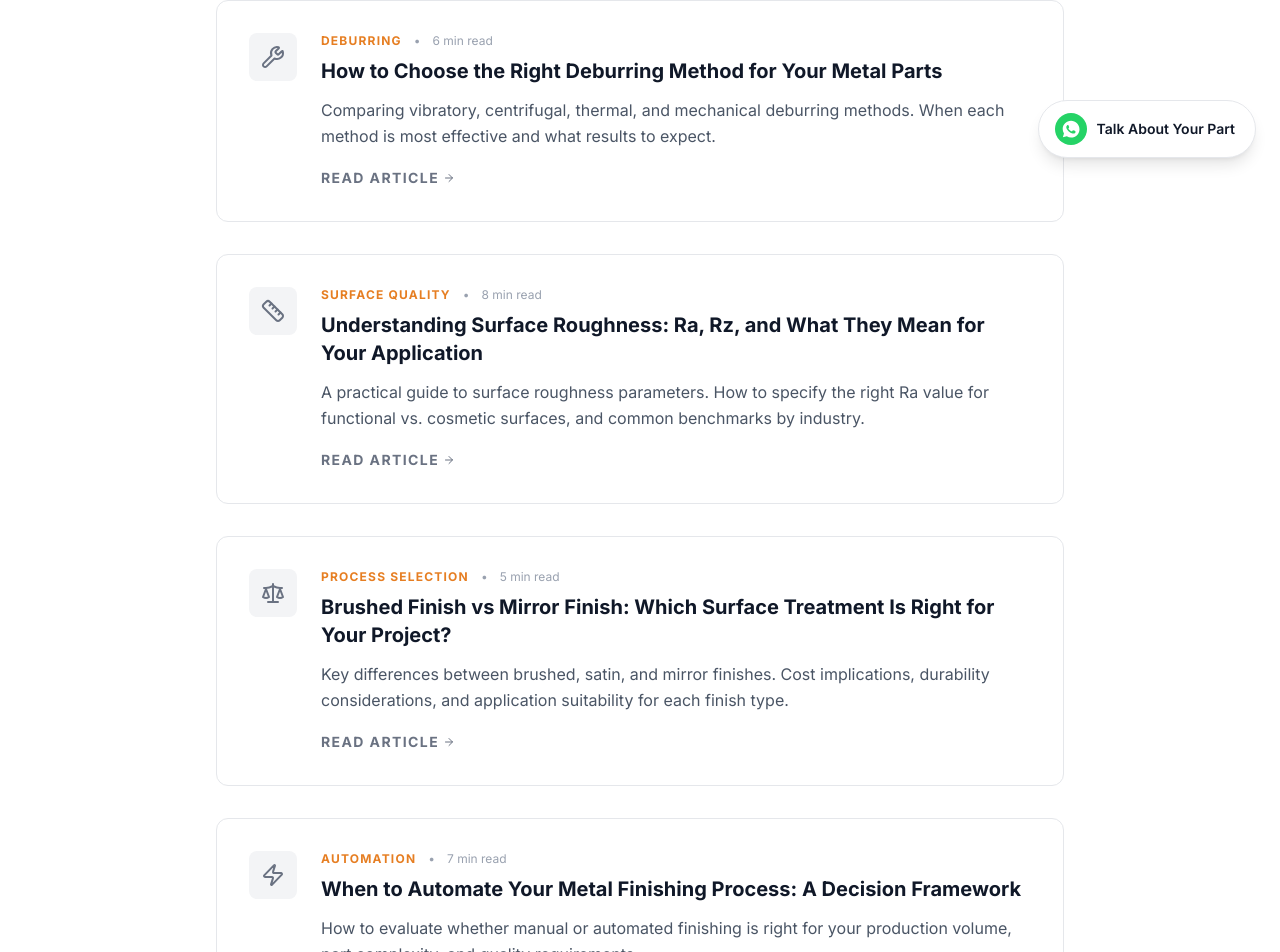
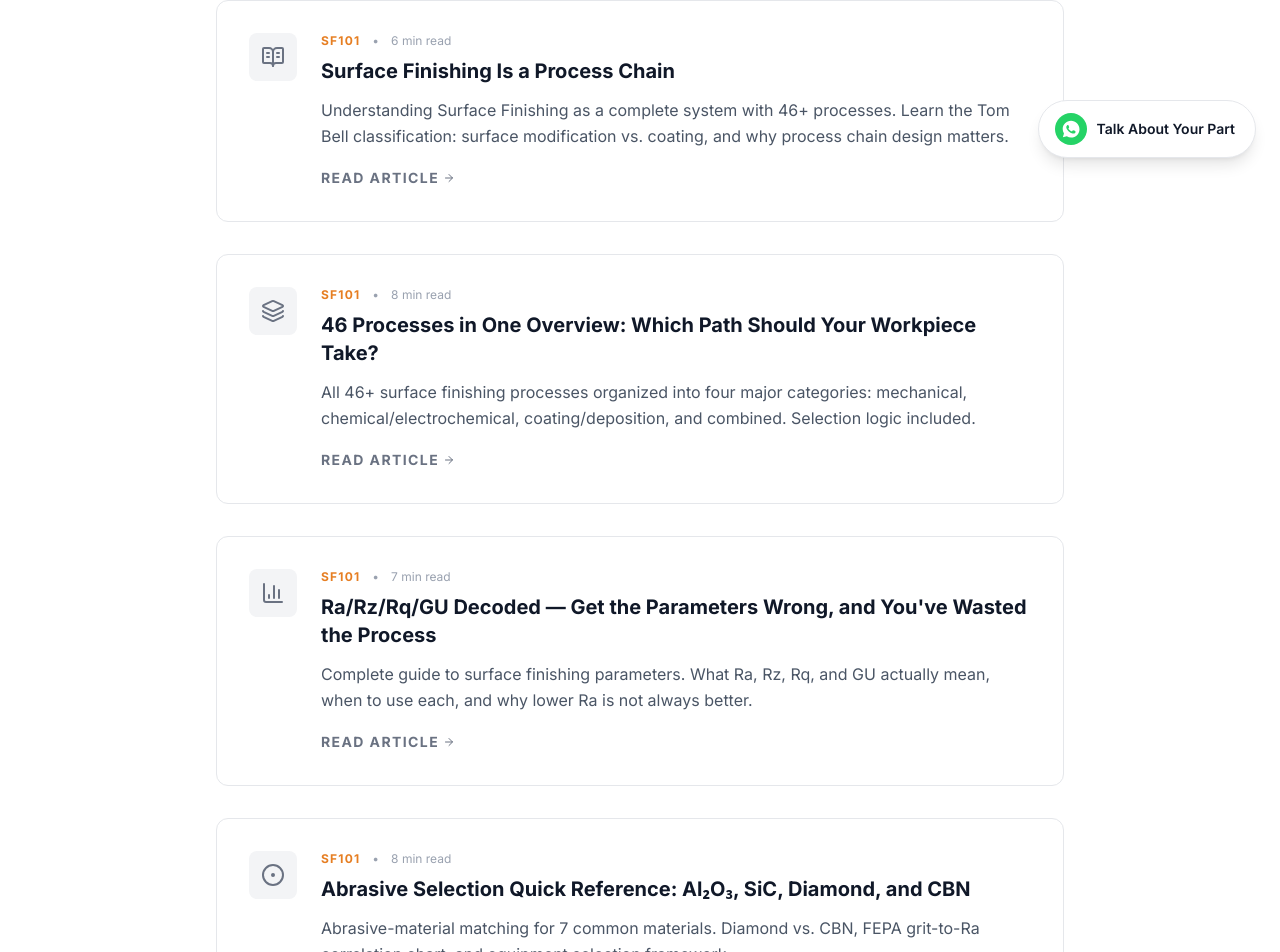
Before and after one commit to EricFTC/machine-solution, a React (Vite) app: page /knowledge in a window 1280 px wide. Shown: the part 618-1570 px from the top of the page. Built offline with nearby package versions, Linux system fonts and the light colour scheme.

Commit message:
Add SF101 series articles to Knowledge Center

```diff
--- a/src/pages/KnowledgeCenterPage.tsx
+++ b/src/pages/KnowledgeCenterPage.tsx
@@ -1,9 +1,57 @@
 import SEO from '../components/SEO';
 import React from 'react';
-import { ArrowRight, BookOpen, Wrench, Ruler, Scale, Zap, Shield } from 'lucide-react';
+import { ArrowRight, BookOpen, Wrench, Ruler, Scale, Zap, Shield, BookOpenText, Layers, BarChart3, CircleDot, Search, TrendingUp } from 'lucide-react';
 import { Link } from 'react-router-dom';
 
 const articles = [
+  {
+    icon: BookOpenText,
+    category: 'SF101',
+    title: 'Surface Finishing Is a Process Chain',
+    description: 'Understanding Surface Finishing as a complete system with 46+ processes. Learn the Tom Bell classification: surface modification vs. coating, and why process chain design matters.',
+    slug: 'surface-finishing-process-chain',
+    readTime: '6 min',
+  },
+  {
+    icon: Layers,
+    category: 'SF101',
+    title: '46 Processes in One Overview: Which Path Should Your Workpiece Take?',
+    description: 'All 46+ surface finishing processes organized into four major categories: mechanical, chemical/electrochemical, coating/deposition, and combined. Selection logic included.',
+    slug: 'forty-six-processes-overview',
+    readTime: '8 min',
+  },
+  {
+    icon: BarChart3,
+    category: 'SF101',
+    title: 'Ra/Rz/Rq/GU Decoded — Get the Parameters Wrong, and You\'ve Wasted the Process',
+    description: 'Complete guide to surface finishing parameters. What Ra, Rz, Rq, and GU actually mean, when to use each, and why lower Ra is not always better.',
+    slug: 'ra-rz-gu-parameters-decoded',
+    readTime: '7 min',
+  },
+  {
+    icon: CircleDot,
+    category: 'SF101',
+    title: 'Abrasive Selection Quick Reference: Al₂O₃, SiC, Diamond, and CBN',
+    description: 'Abrasive-material matching for 7 common materials. Diamond vs. CBN, FEPA grit-to-Ra correlation chart, and equipment selection framework.',
+    slug: 'abrasives-selection-guide',
+    readTime: '8 min',
+  },
+  {
+    icon: Search,
+    category: 'SF101',
+    title: 'Surface Inspection: How to Verify Your Finish Actually Passes Spec',
+    description: 'Contact vs. non-contact roughness measurement, gloss measurement angle selection, and inspection standards quick reference for shop-floor and lab use.',
+    slug: 'surface-inspection-guide',
+    readTime: '7 min',
+  },
+  {
+    icon: TrendingUp,
+    category: 'SF101',
+    title: 'Four Trends Reshaping the Surface Finishing Industry in 2026',
+    description: 'Market data, automation & AI, environmental compliance (GB 37822-2024), and digital transformation—four forces reshaping the industry in 2026.',
+    slug: 'surface-finishing-2026-trends',
+    readTime: '6 min',
+  },
   {
     icon: Wrench,
     category: 'Deburring',
@@ -94,7 +142,7 @@ export default function KnowledgeCenterPage() {
                       {article.description}
                     </p>
                     <div className="mt-4">
-                      <Link to="/contact" className="inline-flex items-center text-sm font-bold text-gray-500 hover:text-accent-orange transition-colors uppercase tracking-widest">
+                      <Link to={`/knowledge/${article.slug}`} className="inline-flex items-center text-sm font-bold text-gray-500 hover:text-accent-orange transition-colors uppercase tracking-widest">
                         Read Article <ArrowRight className="w-3 h-3 ml-1" />
                       </Link>
                     </div>
```
